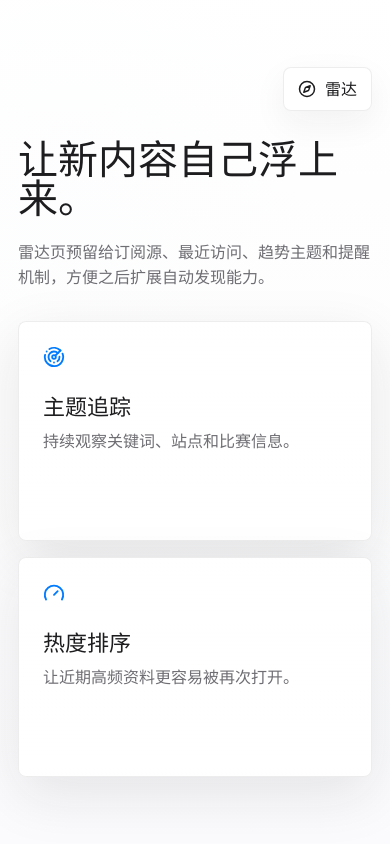
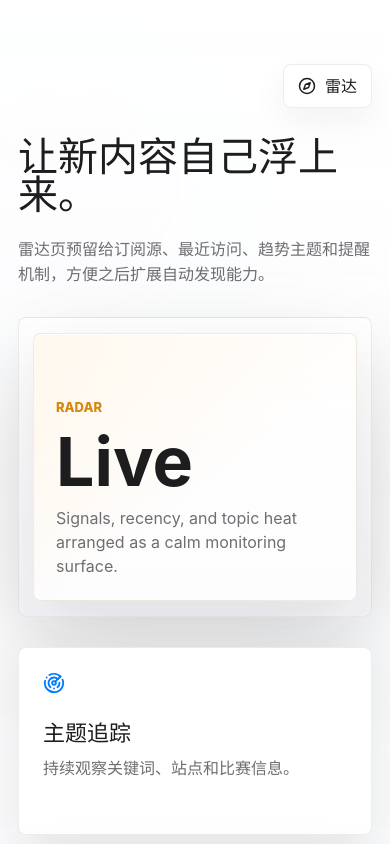
Before and after one commit to coolarec/xcpc.link, a Vue app: page /radar in a window 390 px wide. Shown: the top 844 px of the page. Built offline with nearby package versions, Linux system fonts and the light colour scheme.

Commit message:
Apply Apple UI to route pages

```diff
--- a/src/style.css
+++ b/src/style.css
@@ -77,7 +77,7 @@
 .route-page {
   min-height: 100svh;
   display: grid;
-  grid-template-columns: minmax(0, 1.06fr) minmax(320px, 0.78fr);
+  grid-template-columns: minmax(0, 1.02fr) minmax(360px, 0.86fr);
   align-content: center;
   align-items: center;
   gap: 24px 72px;
@@ -127,18 +127,16 @@
 }
 
 .route-grid {
-  grid-column: 2;
-  grid-row: 1 / span 2;
+  grid-column: 1;
   display: grid;
-  grid-template-columns: 1fr;
+  grid-template-columns: repeat(2, minmax(0, 1fr));
   gap: 16px;
   width: 100%;
-  max-width: 440px;
-  justify-self: end;
+  max-width: 760px;
 }
 
 .route-panel {
-  min-height: 220px;
+  min-height: 188px;
   padding: 24px;
   border: 1px solid var(--line);
   border-radius: 8px;
@@ -167,6 +165,83 @@
   line-height: 1.65;
 }
 
+.route-showcase {
+  grid-column: 2;
+  grid-row: 1 / span 3;
+  width: min(100%, 480px);
+  min-height: 560px;
+  justify-self: end;
+  display: grid;
+  place-items: center;
+  padding: 22px;
+  border: 1px solid var(--line);
+  border-radius: 8px;
+  background:
+    linear-gradient(180deg, rgba(255, 255, 255, 0.9), rgba(242, 242, 247, 0.72)),
+    rgba(255, 255, 255, 0.74);
+  box-shadow:
+    0 42px 120px rgba(29, 29, 31, 0.12),
+    inset 0 1px 0 rgba(255, 255, 255, 0.92);
+  backdrop-filter: blur(24px) saturate(1.2);
+}
+
+.route-screen {
+  width: 100%;
+  min-height: 500px;
+  display: grid;
+  align-content: end;
+  gap: 14px;
+  padding: 28px;
+  border: 1px solid rgba(29, 29, 31, 0.08);
+  border-radius: 8px;
+  background:
+    linear-gradient(180deg, rgba(255, 255, 255, 0.74), rgba(251, 251, 253, 0.48)),
+    linear-gradient(145deg, color-mix(in srgb, var(--route-accent, var(--blue)), transparent 74%), transparent 58%),
+    #ffffff;
+  box-shadow:
+    0 24px 70px rgba(29, 29, 31, 0.1),
+    inset 0 1px 0 rgba(255, 255, 255, 0.9);
+}
+
+.route-screen span {
+  color: color-mix(in srgb, var(--route-accent, var(--blue)), #1d1d1f 18%);
+  font-size: 13px;
+  font-weight: 850;
+  letter-spacing: 0;
+  text-transform: uppercase;
+}
+
+.route-screen strong {
+  color: var(--text-strong);
+  font-size: clamp(68px, 10vw, 112px);
+  line-height: 0.9;
+  letter-spacing: 0;
+}
+
+.route-screen p {
+  max-width: 280px;
+  margin: 0;
+  color: var(--muted);
+  font-size: 16px;
+  line-height: 1.5;
+}
+
+.route-showcase-blue {
+  --route-accent: var(--blue);
+}
+
+.route-showcase-green {
+  --route-accent: var(--green);
+}
+
+.route-showcase-orange {
+  --route-accent: var(--orange);
+}
+
+.route-showcase-pink {
+  --route-accent: var(--pink);
+}
+
 @media (max-width: 900px) {
   .route-page {
     display: flex;
@@ -177,8 +252,18 @@
   }
 
   .route-grid {
-    grid-template-columns: 1fr;
+    grid-template-columns: repeat(2, minmax(0, 1fr));
     max-width: none;
+  }
+
+  .route-showcase {
+    width: 100%;
+    min-height: 360px;
+    justify-self: auto;
+  }
+
+  .route-screen {
+    min-height: 320px;
   }
 
   .route-hero h1 {
@@ -187,6 +272,22 @@
 
   .route-hero p {
     font-size: 16px;
+  }
+}
+
+@media (max-width: 620px) {
+  .route-grid {
+    grid-template-columns: 1fr;
+  }
+
+  .route-showcase {
+    min-height: 300px;
+    padding: 14px;
+  }
+
+  .route-screen {
+    min-height: 268px;
+    padding: 22px;
   }
 }
 
--- a/src/views/CollectionsView.vue
+++ b/src/views/CollectionsView.vue
@@ -11,6 +11,13 @@
     <div class="route-hero">
       <h1>把链接整理成可以回看的专题。</h1>
       <p>专题页会用于收藏夹、研究包和项目资料集。现在先保留内容分区和卡片密度。</p>
+    </div>
+    <div class="route-showcase route-showcase-green" aria-hidden="true">
+      <div class="route-screen">
+        <span>Collections</span>
+        <strong>12</strong>
+        <p>Curated algorithm packs with quiet structure and review-ready grouping.</p>
+      </div>
     </div>
     <div class="route-grid" aria-label="专题结构">
       <article class="route-panel">
--- a/src/views/LibraryView.vue
+++ b/src/views/LibraryView.vue
@@ -11,6 +11,13 @@
     <div class="route-hero">
       <h1>所有收藏，按状态安静排好。</h1>
       <p>这里会承载列表、搜索、标签过滤与批量整理。当前先保留页面结构，后续功能可以直接接入。</p>
+    </div>
+    <div class="route-showcase route-showcase-blue" aria-hidden="true">
+      <div class="route-screen">
+        <span>Library</span>
+        <strong>128</strong>
+        <p>Saved references grouped by source, tag, and review status.</p>
+      </div>
     </div>
     <div class="route-grid" aria-label="收藏库状态">
       <article class="route-panel">
--- a/src/views/RadarView.vue
+++ b/src/views/RadarView.vue
@@ -11,6 +11,13 @@
     <div class="route-hero">
       <h1>让新内容自己浮上来。</h1>
       <p>雷达页预留给订阅源、最近访问、趋势主题和提醒机制，方便之后扩展自动发现能力。</p>
+    </div>
+    <div class="route-showcase route-showcase-orange" aria-hidden="true">
+      <div class="route-screen">
+        <span>Radar</span>
+        <strong>Live</strong>
+        <p>Signals, recency, and topic heat arranged as a calm monitoring surface.</p>
+      </div>
     </div>
     <div class="route-grid" aria-label="雷达模块">
       <article class="route-panel">
--- a/src/views/SettingsView.vue
+++ b/src/views/SettingsView.vue
@@ -11,6 +11,13 @@
     <div class="route-hero">
       <h1>同步、导入和偏好设置放在这里。</h1>
       <p>后续可以接账号同步、导入导出、外观偏好和快捷操作。当前先完成信息架构。</p>
+    </div>
+    <div class="route-showcase route-showcase-pink" aria-hidden="true">
+      <div class="route-screen">
+        <span>Settings</span>
+        <strong>Sync</strong>
+        <p>Import, privacy, and appearance controls prepared for a system-style panel.</p>
+      </div>
     </div>
     <div class="route-grid" aria-label="设置模块">
       <article class="route-panel">
```
